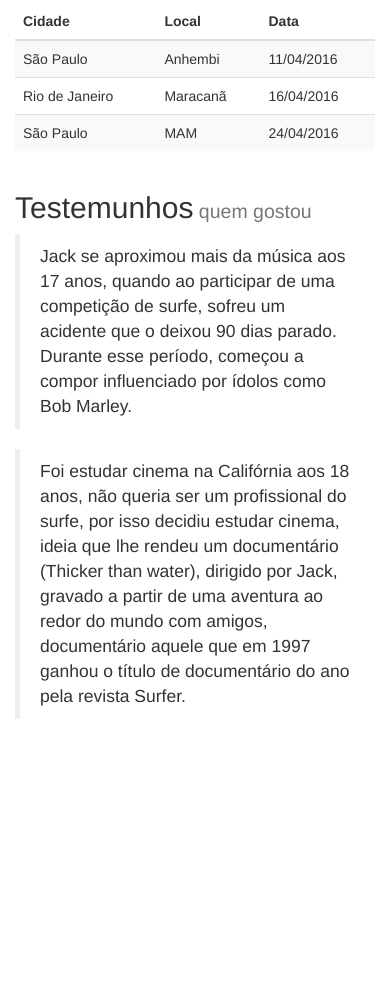
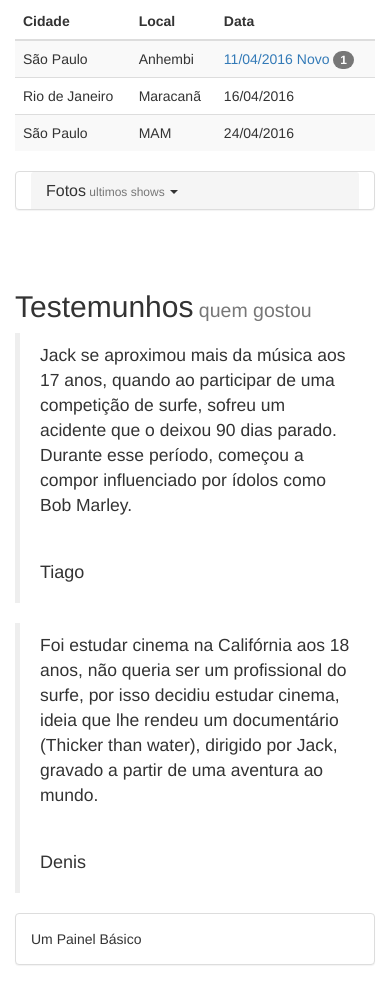
Before and after one commit to VanessaMonteiro/VanessaMonteiro.github.io, a plain HTML site: page exercicio/index.html in a window 390 px wide. Shown: the part 980-1965 px from the top of the page. Before the commit the page ends 1719 px from the top, so only its background shows below. Drawn offline with nearby package versions, Linux system fonts and the light colour scheme.

Commit message:
exercicio

```diff
--- a/exercicio/index.html
+++ b/exercicio/index.html
@@ -11,7 +11,7 @@
 <body>
 <div class="jumbotron">
   <div class="container">
-    <h1>Jack Johnson</h1>
+    <h1><center>Jack Johnson</center></h1>
   </div>
 </div>
 <div class="container">
@@ -40,7 +40,8 @@
           <tr>
             <td>São Paulo</td>
             <td>Anhembi</td>
-            <td>11/04/2016</td>
+            <td><div> <a href="#">11/04/2016 Novo <span class="badge">1</span></a>
+              </div></td>
           </tr>
           <tr>
             <td>Rio de Janeiro</td>
@@ -56,17 +57,48 @@
       </table>
     </div>
   </div>
+<div class="panel-group">
+    <div class="panel panel-default col-lg-11">
+      <div class="panel-heading">
+        <h4 class="panel-title"> <a data-toggle="collapse" href="#collapse1">Fotos<small> ultimos shows </small></a> <span class="caret"></span></h4>
+      </div>
+      <div id="collapse1" class="panel-collapse collapse">
+      <br>
+      <br>
+        <div class="col-md-4 coluna1"> <img src="img/Cópia de jack-johnson.jpg" width="305" height="305" /> </div>
+        <div class="col-md-4 coluna1"> <img src="img/article-1046769-0243763E00000578-286_468x613.jpg" width="305" height="305" /> </div>
+        <div class="col-md-4 coluna1"> <img src="img/jack-johnson-2.jpg" width="305" height="305" /> </div>
+        <br>
+        <br>
+  </div>
+  </div>
+  </div>
+  <br>
+  <br>
   <h2>Testemunhos<small> quem gostou</small></h2>
   <div class="row">
     <div class="col-sm-6 coluna">
-      <blockquote> <p>Jack se aproximou mais da música aos 17 anos, quando ao participar de uma competição de surfe, sofreu um acidente que o deixou 90 dias parado. Durante esse período, começou a compor influenciado por ídolos como Bob Marley. </p></blockquote>
+      <blockquote> <p>Jack se aproximou mais da música aos 17 anos, quando ao participar de uma competição de surfe, sofreu um acidente que o deixou 90 dias parado. Durante esse período, começou a compor influenciado por ídolos como Bob Marley. </p>
+      <br>
+      <h4>Tiago</h4>
+      </blockquote>
+
+
     </div>
     <div class="col-sm-6 coluna">
       <blockquote>
-        <p>Foi estudar cinema na Califórnia aos 18 anos, não queria ser um profissional do surfe, por isso decidiu estudar cinema, ideia que lhe rendeu um documentário (Thicker than water), dirigido por Jack, gravado a partir de uma aventura ao redor do mundo com amigos, documentário aquele que em 1997 ganhou o título de documentário do ano pela revista Surfer.</p>
+        <p>Foi estudar cinema na Califórnia aos 18 anos, não queria ser um profissional do surfe, por isso decidiu estudar cinema, ideia que lhe rendeu um documentário (Thicker than water), dirigido por Jack, gravado a partir de uma aventura ao mundo.</p>
+        <br>
+        <h4>Denis</h4>
       </blockquote>
+
     </div>
   </div>
-</div>
+
+
+  <div class="panel panel-default">
+    <div class="panel-body">Um Painel Básico</div>
+  </div>
+
 </body>
 </html>
```
Also changed, not shown: exercicio/img/article-1046769-0243763E00000578-286_468x613.jpg (added), exercicio/img/jack-johnson-2.jpg (added), 1 other file.
